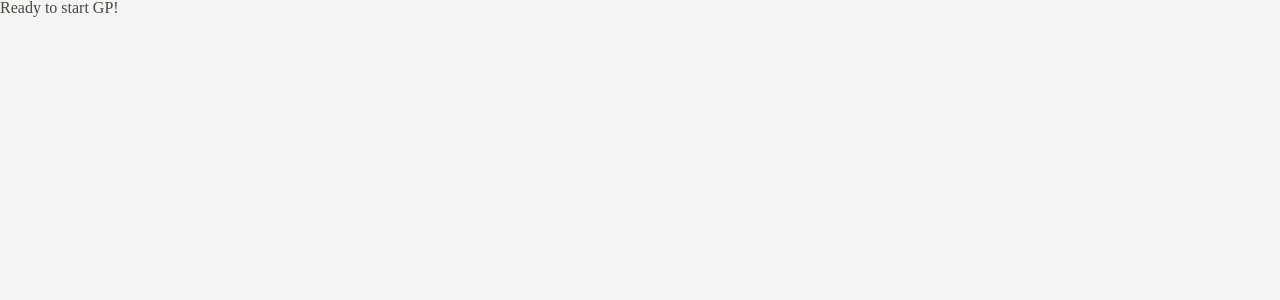
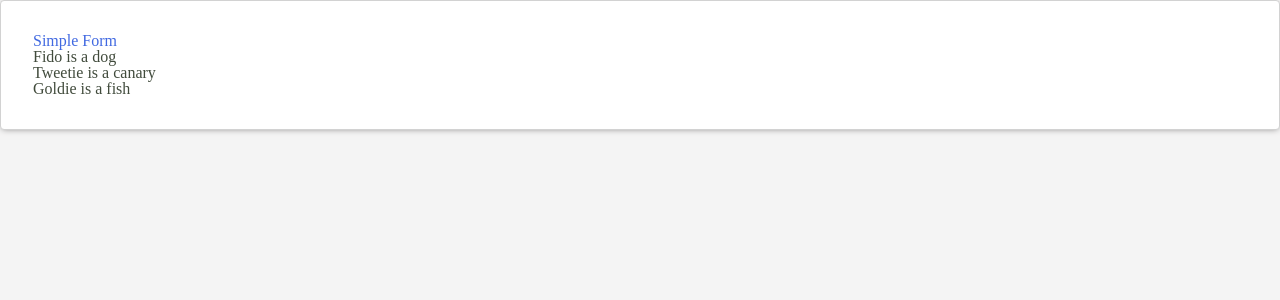
Before and after one commit to bloominstituteoftechnology/web-guided-project-form-management, a React (Vite) app: page / in a window 1280 px wide. Shown: the top 300 px of the page. Built offline with nearby package versions, Linux system fonts and the light colour scheme.

Commit message:
U2.3 M2 Set up bulk of Index.js simple form

```diff
--- a/src/index.js
+++ b/src/index.js
@@ -1,4 +1,4 @@
-import React from 'react'
+import React, { useState } from 'react'
 import { render } from 'react-dom'
 // 👉 App contains a more sophisticated form we'll flesh out later
 import App from './components/App'
@@ -10,8 +10,25 @@ const petsList = [
   { petName: 'Goldie', petType: 'fish' },
 ]
 
+const initialFormValues = {
+  petName: '',
+  petType: '',
+}
+
 function SimpleForm() {
-  return <div>Ready to start GP!</div>
+  const [pets, setpets] = useState(petsList);
+  const [formValues, setFormValues] = useState(initialFormValues);
+
+  return <div className='container'>
+    <h1>Simple Form</h1>
+    {
+      pets.map((pet, idx) =>{
+        // note key{idx} is for develoepment in production we want key={XYZ.id}
+        return <div key={idx}>{pet.petName} is a {pet.petType}</div>
+      })
+
+    }
+    </div>
 }
 
 render(
```
